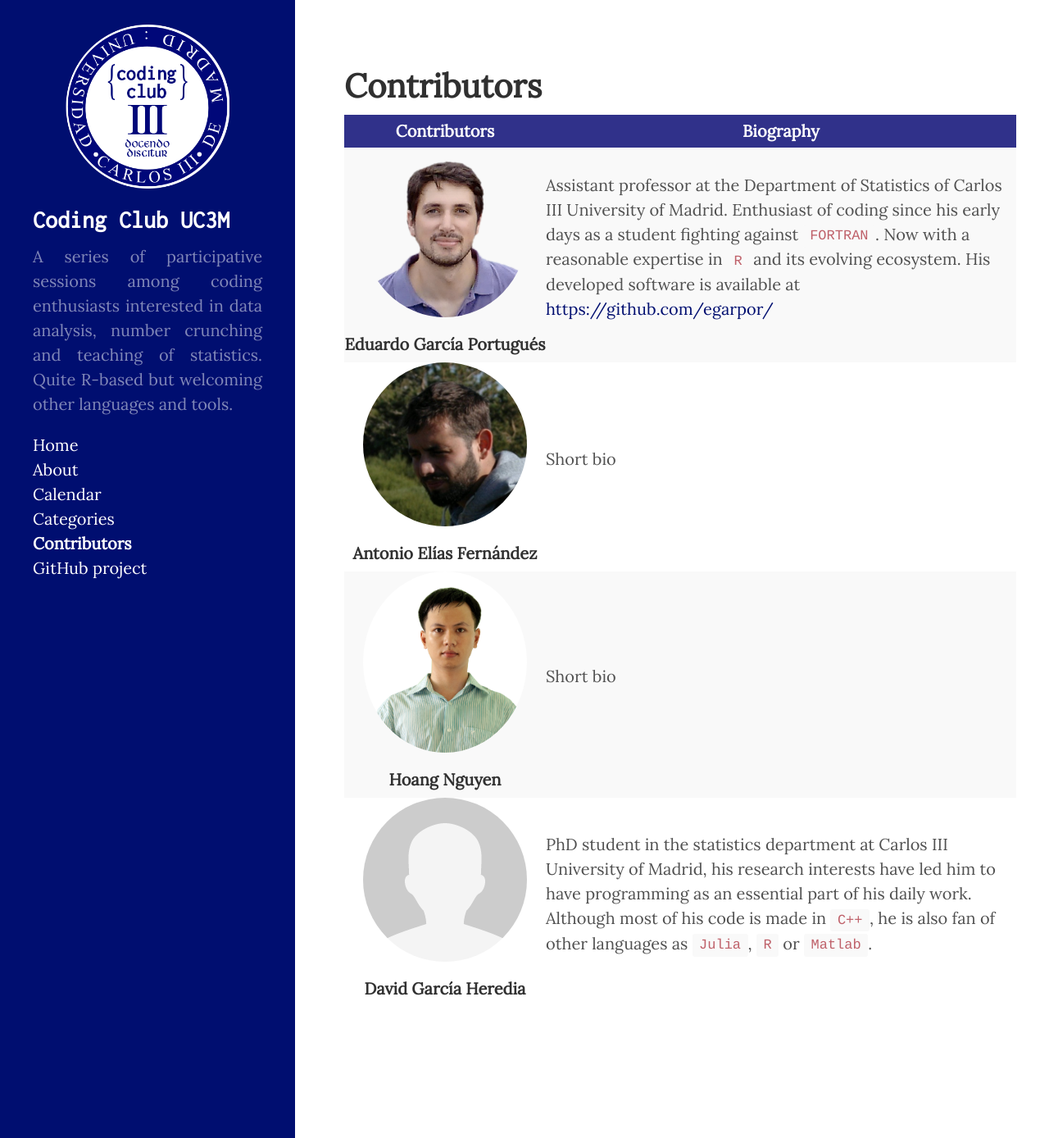
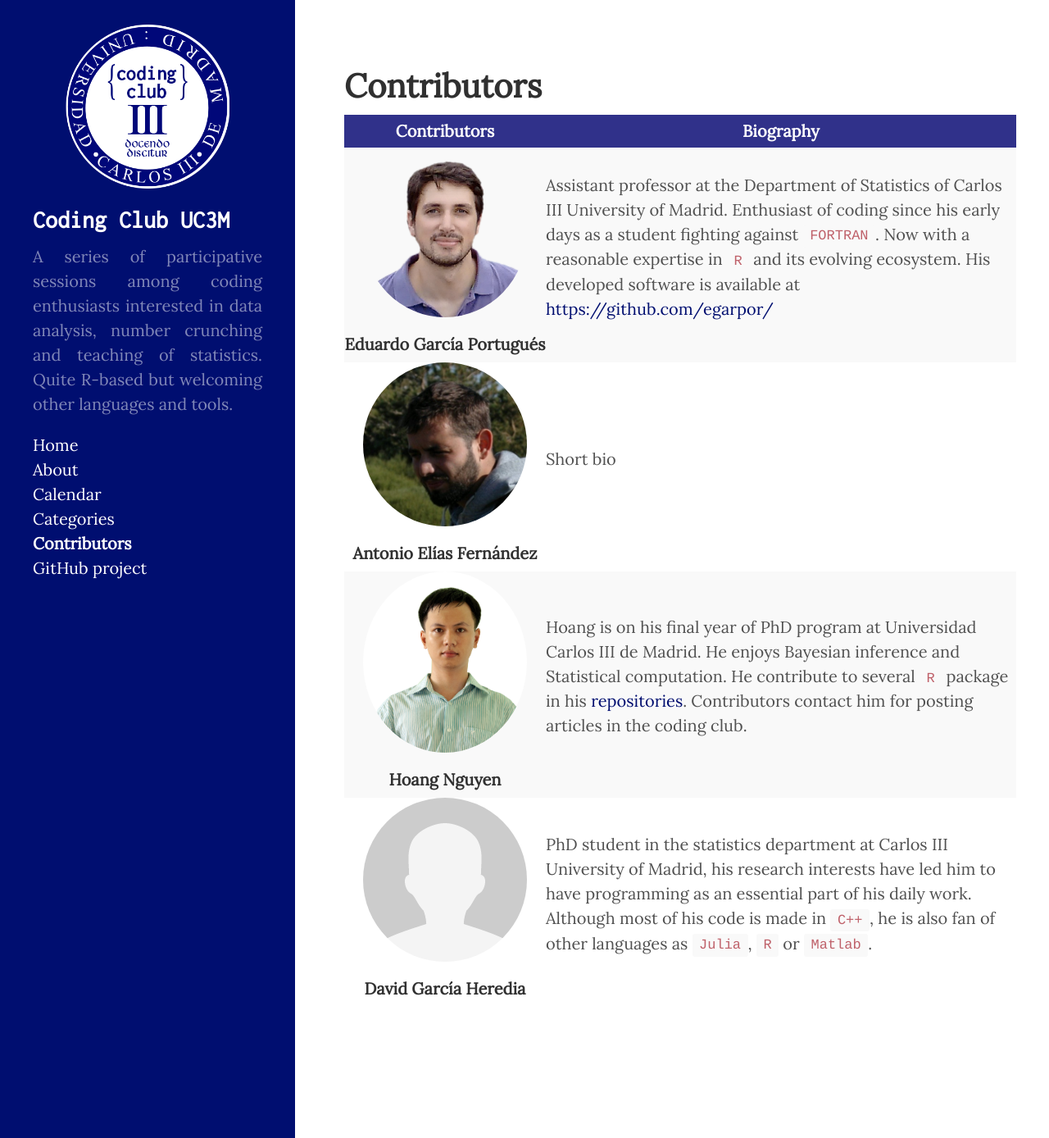
Before and after one commit to CodingClubUC3M/codingclubuc3m.github.io, a Jekyll site: the page built from contributors.md, in a window 1280 px wide and 1388 px high. Shown: the whole window at 82% size. Built offline with Jekyll 4.4.1, drawn with Linux system fonts in a browser that asks for light colours; comment, search, counter and statistics services are not loaded.

Commit message:
update contributors

```diff
--- a/contributors.md
+++ b/contributors.md
@@ -15,7 +15,7 @@
   - name: Hoang Nguyen
     image_path: /public/contributor/hoang.jpg
     link: http://hoanguc3m.github.io/
-    description: Short bio
+    description: Hoang is on his final year of PhD program at Universidad Carlos III de Madrid. He enjoys Bayesian inference and Statistical computation. He contribute to several <code class="highlighter-rouge">R</code> package in his <a href="https://github.com/hoanguc3m/">repositories</a>. Contributors contact him for posting articles in the coding club.
   - name: David García Heredia
     image_path: /public/contributor/person.png
     link: null
```
